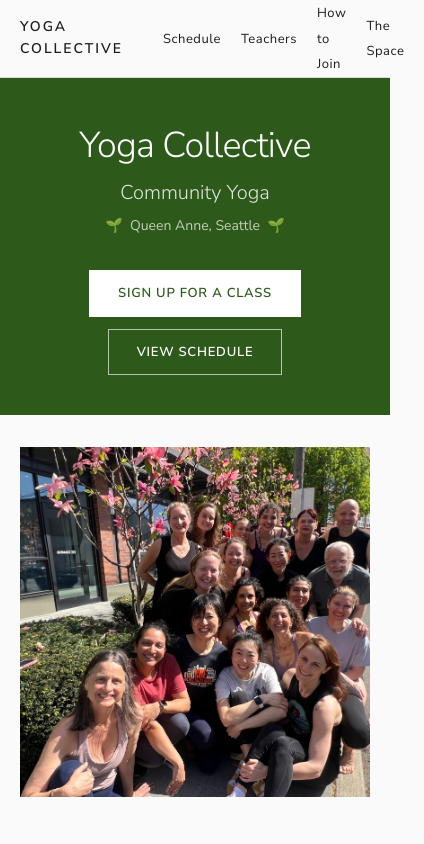
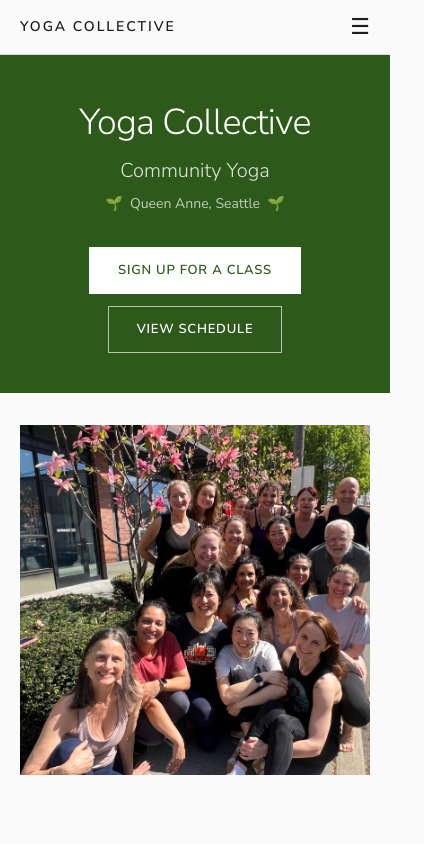
Before and after one commit to katie-adamsky/yoga-collective, a plain HTML site: page index.html in a window 390 px wide. Shown: the top 844 px of the page, 424 px wide, since content can reach past the window. Drawn offline with Linux system fonts and the light colour scheme.

Commit message:
hamburger menu on mobile

```diff
--- a/index.html
+++ b/index.html
@@ -172,5 +172,6 @@
     <p class="footer-mission">An inclusive space to move between effort and ease with presence, curiosity, and care.</p>
 </footer>
 
+<script src="nav.js"></script>
 </body>
 </html>
--- /dev/null
+++ b/nav.js
@@ -0,0 +1,49 @@
+document.addEventListener('DOMContentLoaded', () => {
+    const nav = document.querySelector('nav');
+    const navLinks = nav.querySelector('.nav-links');
+    const BREAKPOINT = 600;
+
+    const toggle = document.createElement('button');
+    toggle.className = 'nav-toggle';
+    toggle.setAttribute('aria-label', 'Open menu');
+    toggle.textContent = '☰';
+    toggle.style.alignItems = 'center';
+    nav.insertBefore(toggle, navLinks);
+
+    function isMobile() {
+        return window.innerWidth <= BREAKPOINT;
+    }
+
+    function update() {
+        if (isMobile()) {
+            toggle.style.display = 'flex';
+            if (!nav.classList.contains('open')) {
+                navLinks.style.display = 'none';
+            }
+        } else {
+            toggle.style.display = 'none';
+            navLinks.style.display = '';
+            nav.classList.remove('open');
+            toggle.textContent = '☰';
+        }
+    }
+
+    toggle.addEventListener('click', () => {
+        const isOpen = nav.classList.toggle('open');
+        toggle.textContent = isOpen ? '✕' : '☰';
+        toggle.setAttribute('aria-label', isOpen ? 'Close menu' : 'Open menu');
+        navLinks.style.display = isOpen ? 'flex' : 'none';
+    });
+
+    navLinks.querySelectorAll('a').forEach(a => {
+        a.addEventListener('click', () => {
+            nav.classList.remove('open');
+            toggle.textContent = '☰';
+            toggle.setAttribute('aria-label', 'Open menu');
+            navLinks.style.display = 'none';
+        });
+    });
+
+    window.addEventListener('resize', update);
+    update();
+});
--- a/styles.css
+++ b/styles.css
@@ -22,8 +22,9 @@
 /* Nav */
 nav {
     display: flex;
+    flex-wrap: wrap;
     justify-content: space-between;
-    align-items: stretch;
+    align-items: center;
     padding: 0;
     border-bottom: 1px solid var(--border);
 }
@@ -38,7 +39,17 @@
     text-transform: uppercase;
     text-decoration: none;
     color: var(--text);
-    background: var(--bg);
+}
+
+.nav-toggle {
+    display: none;
+    background: none;
+    border: none;
+    cursor: pointer;
+    padding: 1rem 1.25rem;
+    font-size: 1.375rem;
+    line-height: 1;
+    color: var(--text);
 }
 
 .nav-links {
@@ -114,5 +125,13 @@
 
 @media (max-width: 600px) {
     .nav-logo { padding: 1rem 1.25rem; font-size: 0.875rem; }
-    .nav-links { padding: 0 1.25rem; gap: 1.25rem; }
+    nav.open .nav-links {
+        width: 100%;
+        flex-direction: column;
+        padding: 0.25rem 1.25rem 0.75rem;
+        border-top: 1px solid var(--border);
+        gap: 0;
+    }
+    nav.open .nav-links a { display: block; padding: 0.75rem 0; border-bottom: 1px solid var(--border); font-size: 0.9rem; }
+    nav.open .nav-links li:last-child a { border-bottom: none; }
 }
```
Also changed, not shown: howtojoin.html (+1 -0 lines), schedule.html (+1 -0 lines), studio.html (+1 -0 lines), teachers.html (+2 -1 lines).
